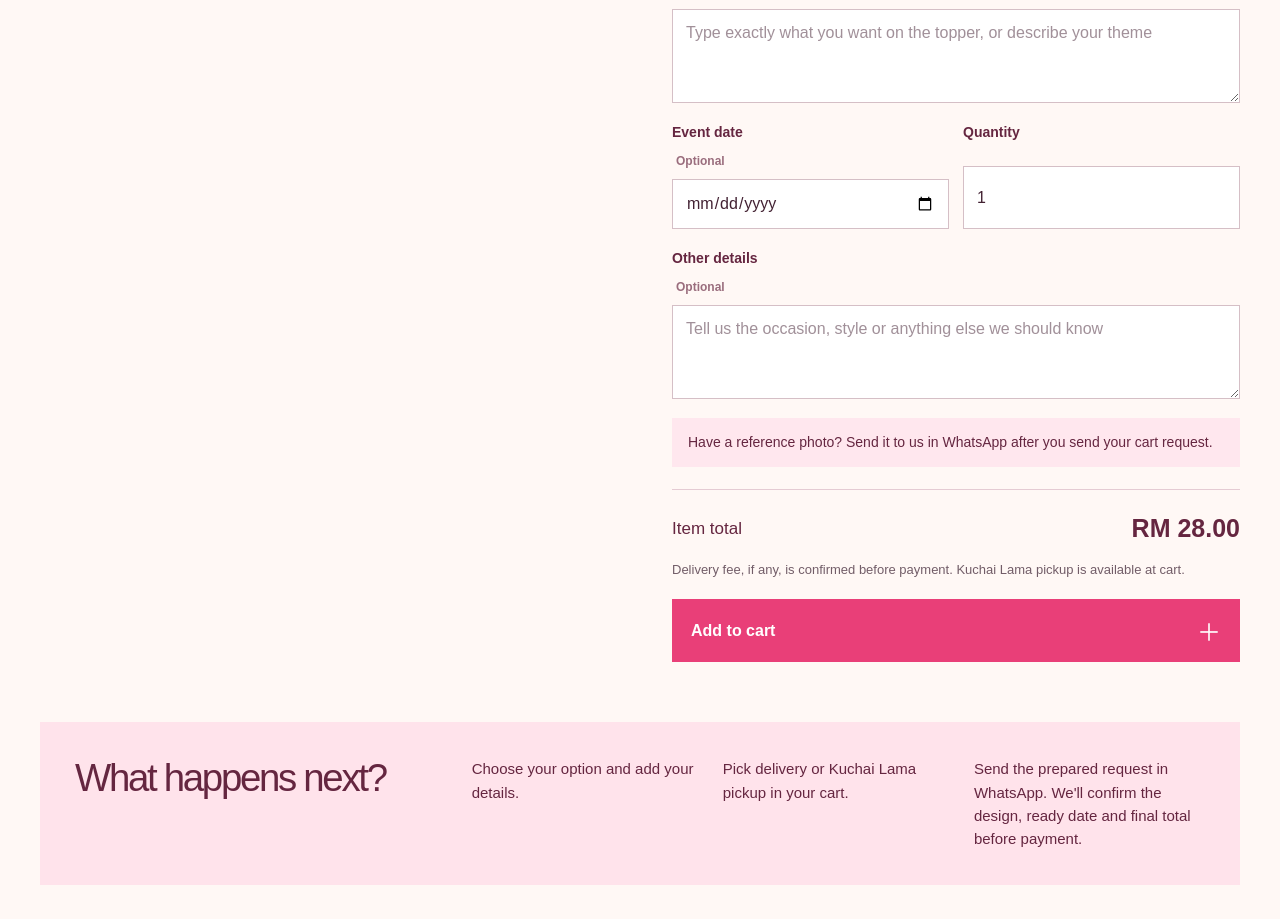
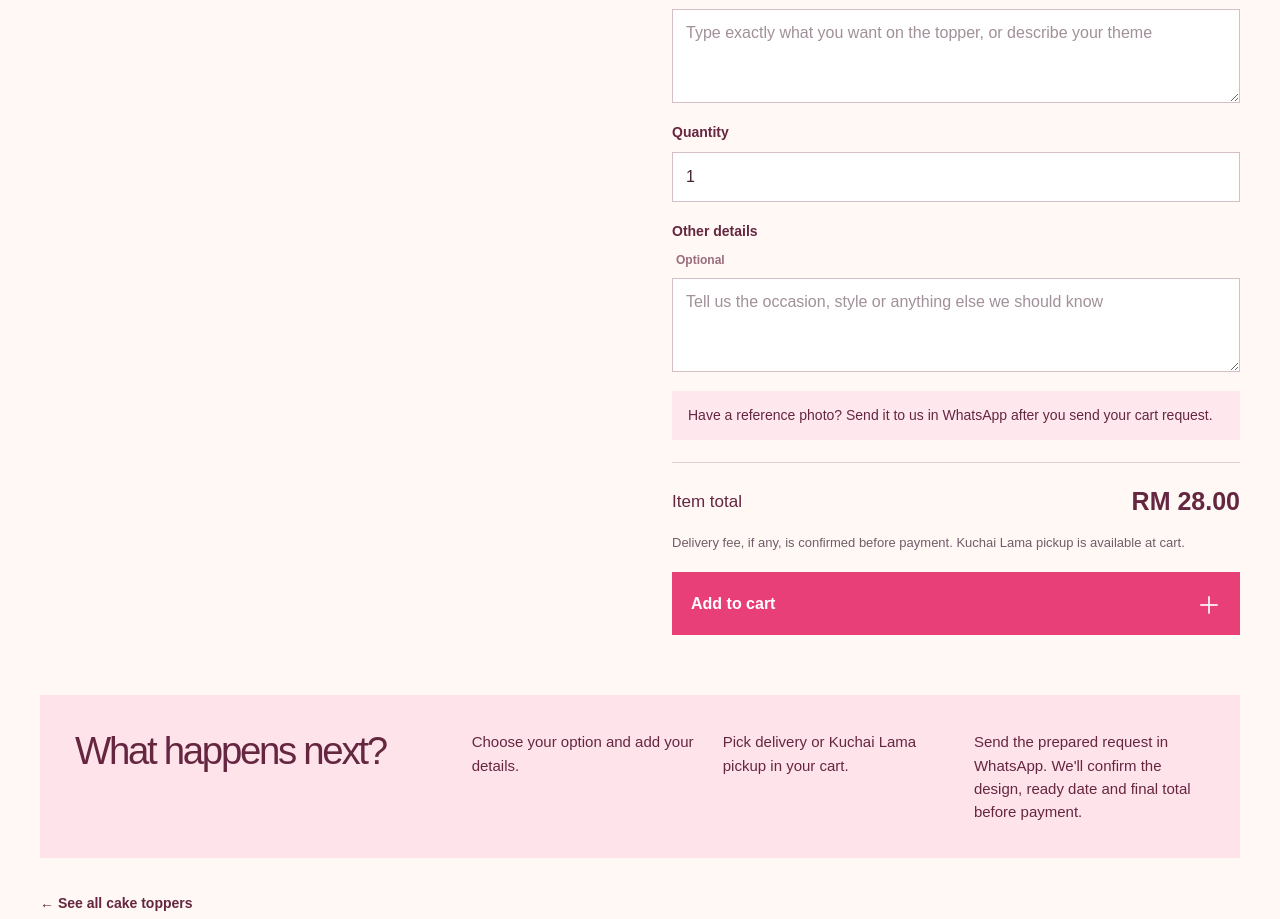
Before and after one commit to winniep88/udesign-website, a Next.js app: page /winnie-cake-topper/4911844020 in a window 1280 px wide. Shown: the part 1186-2105 px from the top of the page. Built offline with nearby package versions, Linux system fonts and the light colour scheme.

Commit message:
Remove order date fields and guide urgent pickup

```diff
--- a/app/cart.css
+++ b/app/cart.css
@@ -83,7 +83,9 @@
 .cart-delivery-fields { display:grid; gap:17px; }
 .cart-delivery-region { max-width:520px; }
 .cart-delivery-fields__note { margin:0; color:#5f696d; font-size:13px; line-height:1.5; }
-.cart-checkout__extra { display:grid; grid-template-columns:repeat(2,minmax(0,1fr)); gap:16px; margin-top:23px; }
+.cart-urgent { margin:0 0 24px; padding:15px 18px; background:#fff1e8; color:#613925; font-size:13px; line-height:1.6; }
+.cart-urgent a { color:#7d2d16; font-weight:800; text-decoration:underline; text-underline-offset:3px; }
+.cart-checkout__extra { display:grid; grid-template-columns:1fr; gap:16px; margin-top:23px; }
 .cart-quote { display:grid; gap:12px; margin-top:27px; padding:24px; background:#e6eae6; }
 .cart-quote__row { display:flex; justify-content:space-between; align-items:start; gap:20px; }
 .cart-quote__row--total { padding-top:14px; border-top:1px solid #c8d1cc; font-size:18px; font-weight:800; }
--- a/app/cart/page.tsx
+++ b/app/cart/page.tsx
@@ -42,7 +42,6 @@ function topperDetails(item: CartItem) {
     `Material: ${choice.material[0].toUpperCase()}${choice.material.slice(1)}`,
     `Colour or finish: ${choice.finish}`,
     `Width: ${choice.sizeCm} cm${inch ? ` / ${inch} inch` : ""}`,
-    ...(choice.eventDate ? [`Event date: ${choice.eventDate}`] : []),
     ...(choice.details ? [`Design details: ${choice.details}`] : []),
   ];
 }
@@ -52,7 +51,6 @@ export default function CartPage() {
   const [fulfilment, setFulfilment] = useState<Fulfilment>("pickup");
   const [deliveryRegion, setDeliveryRegion] = useState<DeliveryRegion | "">("");
   const [address, setAddress] = useState("");
-  const [preferredDate, setPreferredDate] = useState("");
   const [extraNotes, setExtraNotes] = useState("");
   const [copyMessage, setCopyMessage] = useState("");
   const [addressError, setAddressError] = useState("");
@@ -97,11 +95,10 @@ export default function CartPage() {
       lines.push(`Delivery address: ${address.trim() || "To be provided"}`);
     }
     lines.push(`Estimated total: ${totalToConfirm ? "To confirm" : formatRinggit(pricing.subtotalSen + deliveryFeeSen)}`);
-    if (preferredDate) lines.push(`Preferred date: ${preferredDate}`);
     if (extraNotes.trim()) lines.push(`Other notes: ${extraNotes.trim()}`);
     lines.push("", "Please confirm the design, ready date, final total and payment instructions. Thank you!");
     return lines.join("\n");
-  }, [items, pricing, itemSubtotalText, fulfilment, region, cakeTopperOnly, totalToConfirm, deliveryFeeSen, address, preferredDate, extraNotes]);
+  }, [items, pricing, itemSubtotalText, fulfilment, region, cakeTopperOnly, totalToConfirm, deliveryFeeSen, address, extraNotes]);
 
   function validateRequest() {
     if (fulfilment === "delivery" && !deliveryRegion) {
@@ -168,7 +165,7 @@ export default function CartPage() {
                     {item.referenceImage && <p className="cart-item__reference">Reference image: <a href={item.referenceImage.url} target="_blank" rel="noopener noreferrer">{item.referenceImage.name} ↗</a></p>}
                     <div className="cart-item__fields">
                       <div className="cart-item__quantity"><span>Quantity</span><div><button type="button" aria-label={`Decrease ${item.product} quantity`} disabled={item.quantity <= 1} onClick={() => setQuantity(item.id, item.quantity - 1)}>−</button><output aria-label={`${item.product} quantity`}>{item.quantity}</output><button type="button" aria-label={`Increase ${item.product} quantity`} disabled={item.quantity >= 99} onClick={() => setQuantity(item.id, item.quantity + 1)}>+</button></div></div>
-                      <label className="cart-field">Personalisation or idea<textarea rows={3} maxLength={1000} placeholder="Names, colours, theme, date, size or other details" value={item.notes} onChange={(event) => setNotes(item.id, event.target.value)} /></label>
+                      <label className="cart-field">Personalisation or idea<textarea rows={3} maxLength={1000} placeholder="Names, colours, theme, size or other details" value={item.notes} onChange={(event) => setNotes(item.id, event.target.value)} /></label>
                     </div>
                     <p className="cart-item__price"><span>{itemUnitPriceSen(item) !== undefined ? `Unit price ${formatRinggit(itemUnitPriceSen(item)!)}` : "Custom item price"}</span><strong>{itemUnitPriceSen(item) !== undefined ? formatRinggit(itemUnitPriceSen(item)! * item.quantity) : "To confirm"}</strong></p>
                   </article>
@@ -183,6 +180,7 @@ export default function CartPage() {
                 <label className={fulfilment === "pickup" ? "is-selected" : ""}><input type="radio" name="fulfilment" checked={fulfilment === "pickup"} onChange={() => { setFulfilment("pickup"); setAddressError(""); setRegionError(""); }} /><span><strong>Pickup in Kuchai Lama</strong><small>Kuala Lumpur · Exact collection details shared after confirmation</small></span></label>
                 <label className={fulfilment === "delivery" ? "is-selected" : ""}><input type="radio" name="fulfilment" checked={fulfilment === "delivery"} onChange={() => setFulfilment("delivery")} /><span><strong>Delivery</strong><small>Choose a region and enter your full address</small></span></label>
               </fieldset>
+              <p className="cart-urgent">Need it urgently? <a href={whatsappLink("Hi UDESIGN, I have an urgent order and can pick it up in Kuchai Lama, KL. Could you confirm if it is possible?")} target="_blank" rel="noopener noreferrer">Contact us on WhatsApp ↗</a> Urgent orders are for pickup in Kuchai Lama, KL, once we confirm availability.</p>
               {fulfilment === "delivery" && <div className="cart-delivery-fields">
                 <label className="cart-field cart-delivery-region">Delivery region
                   <select ref={regionRef} value={deliveryRegion} required onChange={(event) => { setDeliveryRegion(event.target.value as DeliveryRegion | ""); setRegionError(""); }} aria-invalid={Boolean(regionError)} aria-describedby={regionError ? "cart-region-error" : undefined}>
@@ -194,7 +192,7 @@ export default function CartPage() {
                 <label className="cart-field cart-field--full">Full delivery address<textarea ref={addressRef} rows={4} minLength={10} required placeholder={deliveryRegion === "singapore" ? "Street, building/unit and postal code, Singapore" : "Street, building/unit, postcode, city and state"} value={address} onChange={(event) => { setAddress(event.target.value); setAddressError(""); }} aria-invalid={Boolean(addressError)} aria-describedby={addressError ? "cart-address-error" : undefined} />{addressError && <span className="cart-field__error" id="cart-address-error" role="alert">{addressError}</span>}</label>
                 <p className="cart-delivery-fields__note">{cakeTopperOnly ? "Delivery fees are for a cake topper order. Transit times are estimates after dispatch." : "This cart includes other products, so we&apos;ll confirm the delivery fee and timing on WhatsApp."}</p>
               </div>}
-              <div className="cart-checkout__extra"><label className="cart-field">Preferred date <span>(optional)</span><input type="date" value={preferredDate} onChange={(event) => setPreferredDate(event.target.value)} /></label><label className="cart-field">Anything else? <span>(optional)</span><textarea rows={3} maxLength={500} placeholder="Any other request we should know" value={extraNotes} onChange={(event) => setExtraNotes(event.target.value)} /></label></div>
+              <div className="cart-checkout__extra"><label className="cart-field">Anything else? <span>(optional)</span><textarea rows={3} maxLength={500} placeholder="Any other request we should know" value={extraNotes} onChange={(event) => setExtraNotes(event.target.value)} /></label></div>
               <div className="cart-quote">
                 <div className="cart-quote__row"><h3>Item subtotal</h3><strong>{itemSubtotalText}</strong></div>
                 {fulfilment === "delivery" && <div className="cart-quote__row"><span>Delivery</span><strong>{cakeTopperOnly && region ? formatRinggit(region.feeSen) : "To confirm"}</strong></div>}
--- a/app/winnie-product.css
+++ b/app/winnie-product.css
@@ -35,7 +35,6 @@
 .winnie-product-form__field input,.winnie-product-form__field select,.winnie-product-form__field textarea { width:100%; min-height:50px; padding:12px 13px; border:1px solid #d5bfc6; border-radius:0; background:#fff; color:#432233; font:16px/1.4 Arial,Helvetica,sans-serif; }
 .winnie-product-form__field textarea { min-height:94px; resize:vertical; }
 .winnie-product-form__field input:focus-visible,.winnie-product-form__field select:focus-visible,.winnie-product-form__field textarea:focus-visible { outline:3px solid #e74c81; outline-offset:2px; }
-.winnie-product-form__two { display:grid; grid-template-columns:1fr 1fr; gap:14px; }
 .winnie-product-form__selected { padding:13px 15px; margin:0 0 20px; border:1px solid #d5bfc6; background:white; font-size:14px; }
 .winnie-product-form__reference { margin:0 0 22px; padding:14px 16px; background:#ffe7ee; font-size:14px; line-height:1.5; }
 .winnie-product-form__total { display:flex; justify-content:space-between; align-items:center; gap:20px; padding:20px 0 12px; border-top:1px solid #e5cbd3; font-size:17px; }
--- a/components/CustomTopperForm.tsx
+++ b/components/CustomTopperForm.tsx
@@ -4,6 +4,7 @@ import Link from "next/link";
 import { useRef, useState, type ChangeEvent, type FormEvent } from "react";
 import { useCart } from "@/components/CartProvider";
 import { formatRinggit } from "@/lib/catalog";
+import { whatsappLink } from "@/lib/contact";
 import { topperChoicePriceSen, topperFinishes, topperLineLabel, topperProductName, topperSizes, type TopperEventSlug, type TopperLineCount, type TopperMaterial } from "@/lib/topper";
 
 export function CustomTopperForm({ lineCount, initialEventSlug }: { lineCount: TopperLineCount; initialEventSlug: TopperEventSlug }) {
@@ -13,7 +14,6 @@ export function CustomTopperForm({ lineCount, initialEventSlug }: { lineCount: T
   const [sizeCm, setSizeCm] = useState(lineCount === 3 ? 13 : 10);
   const [wording, setWording] = useState(["", "", ""]);
   const [wordingError, setWordingError] = useState("");
-  const [eventDate, setEventDate] = useState("");
   const [quantity, setQuantity] = useState(1);
   const [details, setDetails] = useState("");
   const [referenceFile, setReferenceFile] = useState<File | null>(null);
@@ -89,7 +89,6 @@ export function CustomTopperForm({ lineCount, initialEventSlug }: { lineCount: T
           finish,
           sizeCm,
           wording: wording.slice(0, lineCount).map((line) => line.trim()),
-          ...(eventDate ? { eventDate } : {}),
           ...(details.trim() ? { details: details.trim() } : {}),
         },
       });
@@ -141,14 +140,9 @@ export function CustomTopperForm({ lineCount, initialEventSlug }: { lineCount: T
         {lineCount === 3 && <p className="custom-topper-form__size-note">Three-line toppers start at 13 cm / 5 inch.</p>}
       </fieldset>
 
-      <div className="custom-topper-form__extra">
-        <label className="custom-topper-form__field">Event date <span>Optional</span>
-          <input type="date" value={eventDate} onChange={(event) => { setEventDate(event.target.value); setAdded(false); }} />
-        </label>
-        <label className="custom-topper-form__field">Quantity
-          <input type="number" min={1} max={99} required value={quantity} onChange={(event) => { setQuantity(Number(event.target.value)); setAdded(false); }} />
-        </label>
-      </div>
+      <label className="custom-topper-form__field">Quantity
+        <input type="number" min={1} max={99} required value={quantity} onChange={(event) => { setQuantity(Number(event.target.value)); setAdded(false); }} />
+      </label>
       <label className="custom-topper-form__field">Special Request <span>Optional · {50 - details.length} characters remaining</span>
         <textarea rows={3} maxLength={50} value={details} onChange={(event) => { setDetails(event.target.value); setAdded(false); }} placeholder="Theme, font style or other requests" />
       </label>
@@ -160,6 +154,7 @@ export function CustomTopperForm({ lineCount, initialEventSlug }: { lineCount: T
       {uploadError && <p className="custom-topper-form__error" role="alert">{uploadError} You can remove the image and send it to us in WhatsApp instead.</p>}
       <div className="custom-topper-form__total"><span>{topperLineLabel(lineCount)} · {quantity} {quantity === 1 ? "piece" : "pieces"}</span><strong>{unitPriceSen === undefined ? "Choose your options" : formatRinggit(unitPriceSen * Math.max(1, quantity || 1))}</strong></div>
       <p className="custom-topper-form__hint">This is the item price. Delivery, if selected, is added in your cart. We&apos;ll confirm the design and ready date before payment.</p>
+      <p className="custom-topper-form__hint">Need it urgently? <a href={whatsappLink("Hi UDESIGN, I need an urgent cake topper and can pick it up in Kuchai Lama, KL. Could you confirm if it is possible?")} target="_blank" rel="noopener noreferrer">Contact us on WhatsApp</a> first. Pickup in Kuchai Lama, KL is available once we confirm your order.</p>
       <button className="custom-topper-form__submit" type="submit" disabled={!ready || submitting}>{submitting ? referenceFile ? "Uploading image…" : "Adding to cart…" : "Add to cart"} <span aria-hidden="true">＋</span></button>
       {added && <p className="custom-topper-form__added" role="status">Added to cart{referenceFile ? " with your reference image" : ""}. <Link href="/cart/">Choose delivery or pickup →</Link></p>}
     </form>
--- a/components/WinnieProductForm.tsx
+++ b/components/WinnieProductForm.tsx
@@ -27,7 +27,6 @@ export function WinnieProductForm({ product }: { product: CatalogProduct }) {
   const [variantId, setVariantId] = useState(cheapest?.variant.id ?? "");
   const [wording, setWording] = useState("");
   const [notes, setNotes] = useState("");
-  const [eventDate, setEventDate] = useState("");
   const [quantity, setQuantity] = useState(1);
   const [added, setAdded] = useState(false);
   const selected = options.find((item) => item.variant.id === variantId) ?? cheapest;
@@ -55,7 +54,6 @@ export function WinnieProductForm({ product }: { product: CatalogProduct }) {
     if (!selected || !ready) return;
     const personalisation = [
       wording.trim() ? `Topper text or idea: ${wording.trim()}` : "Topper wording: to confirm with studio",
-      eventDate ? `Event date: ${eventDate}` : "",
       notes.trim() ? `Other details: ${notes.trim()}` : "",
     ].filter(Boolean).join("\n");
     addItem({
@@ -95,14 +93,9 @@ export function WinnieProductForm({ product }: { product: CatalogProduct }) {
       <label className="winnie-product-form__field">Name, wording or design idea {needsWording ? <strong>Required</strong> : <span>Optional</span>}
         <textarea rows={3} maxLength={160} required={needsWording} value={wording} onChange={(event) => { setWording(event.target.value); setAdded(false); }} placeholder="Type exactly what you want on the topper, or describe your theme" />
       </label>
-      <div className="winnie-product-form__two">
-        <label className="winnie-product-form__field">Event date <span>Optional</span>
-          <input type="date" value={eventDate} onChange={(event) => { setEventDate(event.target.value); setAdded(false); }} />
-        </label>
-        <label className="winnie-product-form__field">Quantity
-          <input type="number" min={1} max={99} required value={quantity} onChange={(event) => { setQuantity(Number(event.target.value)); setAdded(false); }} />
-        </label>
-      </div>
+      <label className="winnie-product-form__field">Quantity
+        <input type="number" min={1} max={99} required value={quantity} onChange={(event) => { setQuantity(Number(event.target.value)); setAdded(false); }} />
+      </label>
       <label className="winnie-product-form__field">Other details <span>Optional</span>
         <textarea rows={3} maxLength={250} value={notes} onChange={(event) => { setNotes(event.target.value); setAdded(false); }} placeholder="Tell us the occasion, style or anything else we should know" />
       </label>
--- a/lib/topper.ts
+++ b/lib/topper.ts
@@ -87,7 +87,6 @@ export type TopperCartSelection = {
   finish: string;
   sizeCm: number;
   wording: string[];
-  eventDate?: string;
   details?: string;
 };
 
@@ -128,7 +127,6 @@ export function normaliseTopperSelection(value: unknown): TopperCartSelection |
   if (typeof item.finish !== "string" || typeof item.sizeCm !== "number" || topperChoicePriceSen(item.lineCount, item.material, item.finish, item.sizeCm) === undefined) return undefined;
   if (!Array.isArray(item.wording) || item.wording.length !== item.lineCount) return undefined;
   if (item.wording.some((line) => typeof line !== "string" || !line.trim() || line.length > 60)) return undefined;
-  if (item.eventDate !== undefined && (typeof item.eventDate !== "string" || !/^\d{4}-\d{2}-\d{2}$/.test(item.eventDate))) return undefined;
   if (item.details !== undefined && (typeof item.details !== "string" || item.details.length > 120)) return undefined;
   return {
     eventSlug: item.eventSlug as TopperEventSlug,
@@ -137,7 +135,6 @@ export function normaliseTopperSelection(value: unknown): TopperCartSelection |
     finish: item.finish,
     sizeCm: item.sizeCm,
     wording: item.wording.map((line) => line.replace(/\s+/g, " ").trim()),
-    ...(item.eventDate ? { eventDate: item.eventDate } : {}),
     ...(item.details?.trim() ? { details: item.details.trim() } : {}),
   };
 }
```
